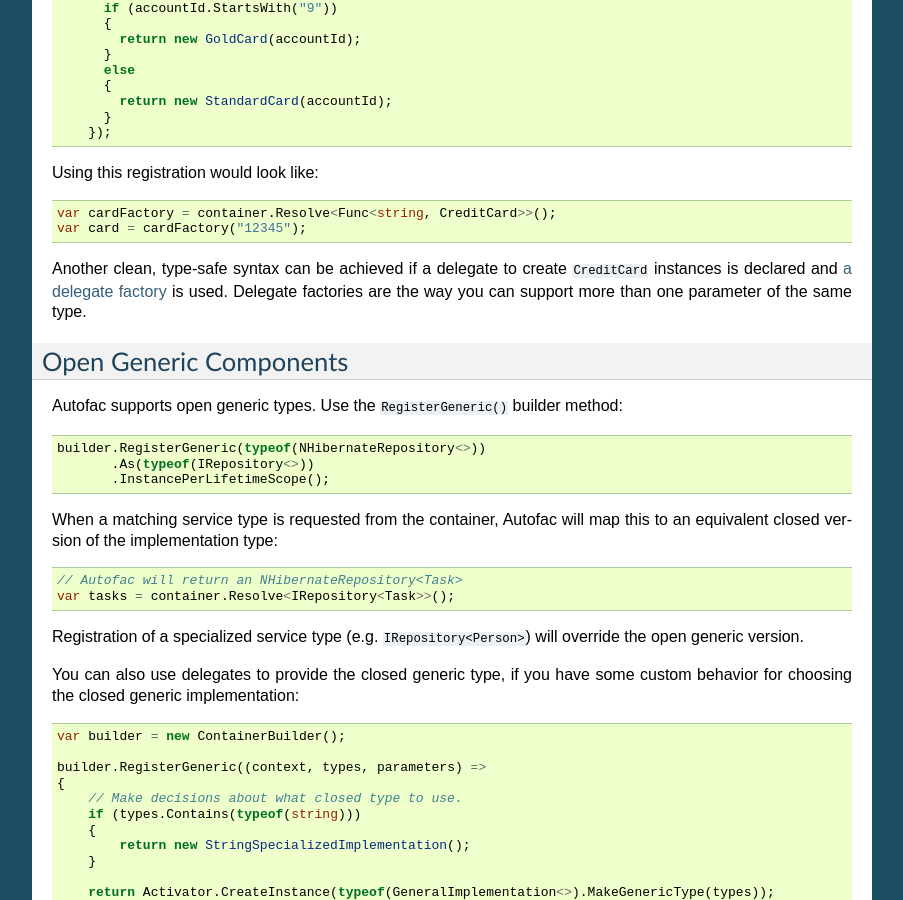
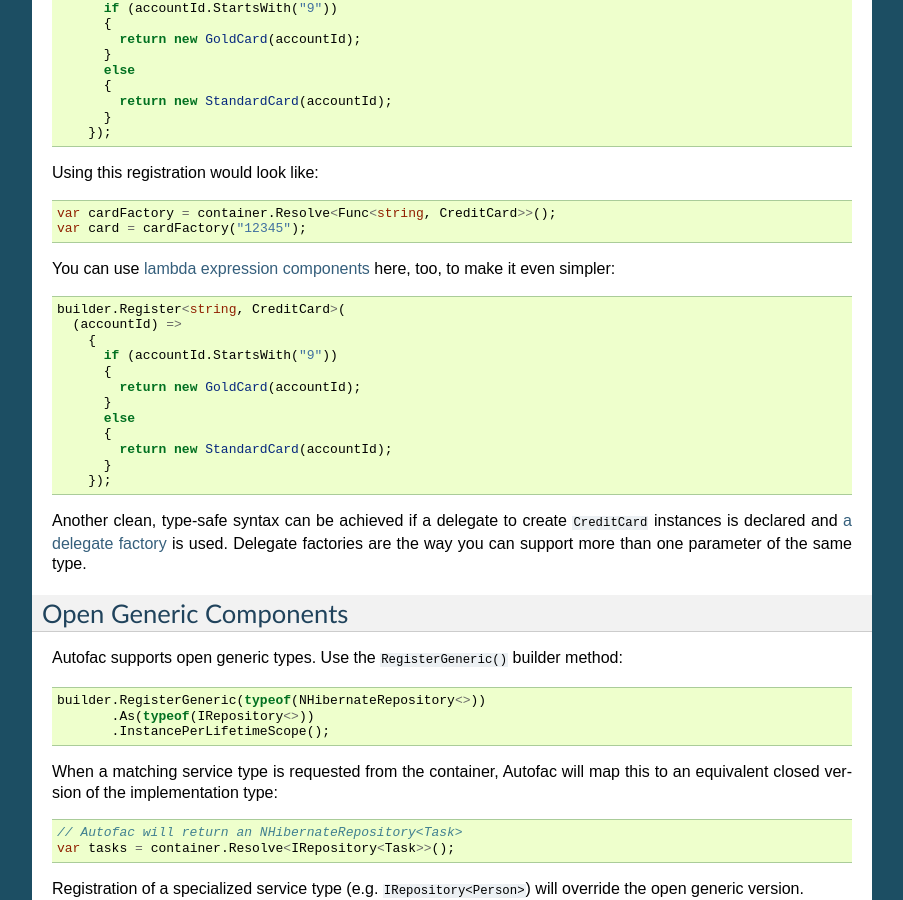
Before and after one commit to autofac/Documentation, a Sphinx documentation site: the page built from docs/register/registration.rst, in a window 1280 px wide and 900 px high, scrolled down 4253 px. Shown: the whole window, without its empty margins (198-1101 px from the left). Built offline with Sphinx 7.4.7, drawn with Linux system fonts in a browser that asks for light colours.

Commit message:
Lambda expression component for selecting an imp.

```diff
--- a/docs/register/registration.rst
+++ b/docs/register/registration.rst
@@ -237,6 +237,22 @@ Using this registration would look like:
     var cardFactory = container.Resolve<Func<string, CreditCard>>();
     var card = cardFactory("12345");
 
+You can use :ref:`lambda expression components <register-registration-lambda-expression-components>` here, too, to make it even simpler:
+
+.. sourcecode:: csharp
+
+    builder.Register<string, CreditCard>(
+      (accountId) =>
+        {
+          if (accountId.StartsWith("9"))
+          {
+            return new GoldCard(accountId);
+          }
+          else
+          {
+            return new StandardCard(accountId);
+          }
+        });
 
 Another clean, type-safe syntax can be achieved if a delegate to create ``CreditCard`` instances is declared and :doc:`a delegate factory <../advanced/delegate-factories>` is used. Delegate factories are the way you can support more than one parameter of the same type.
 
```
